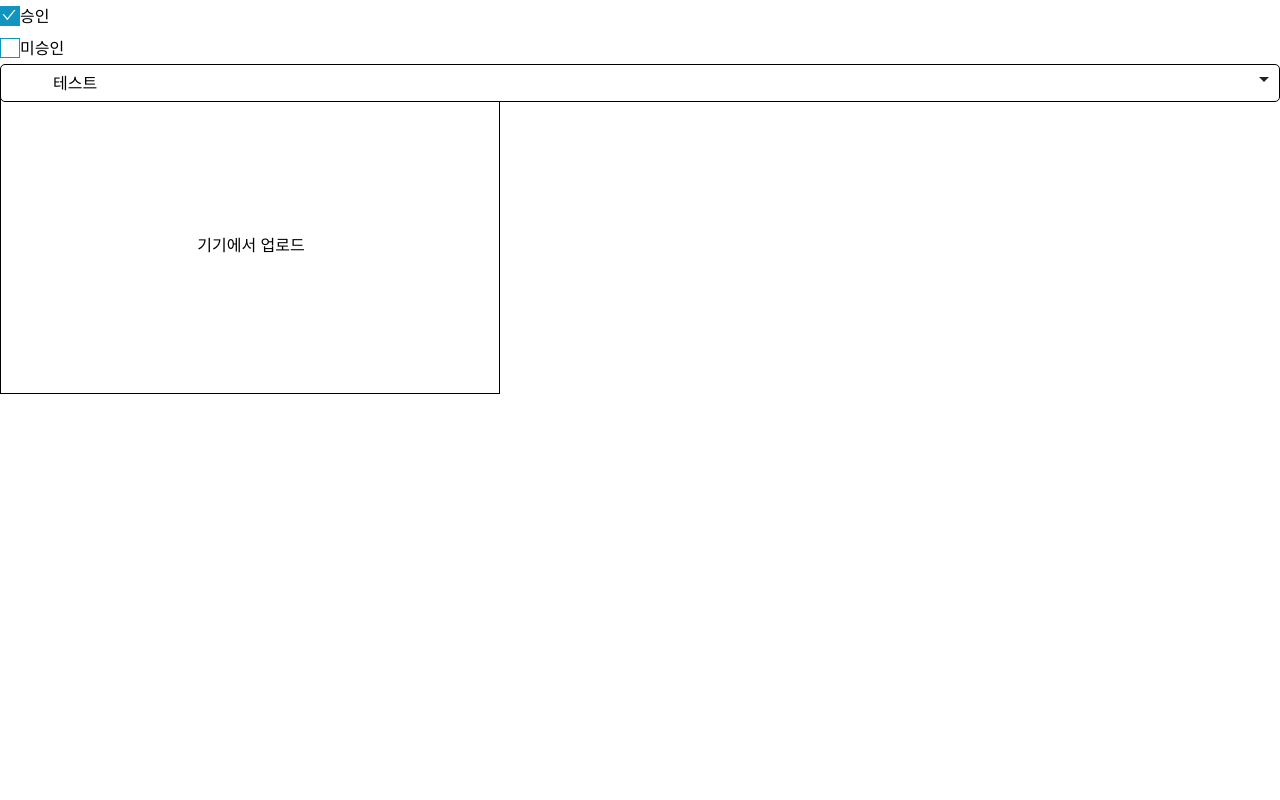
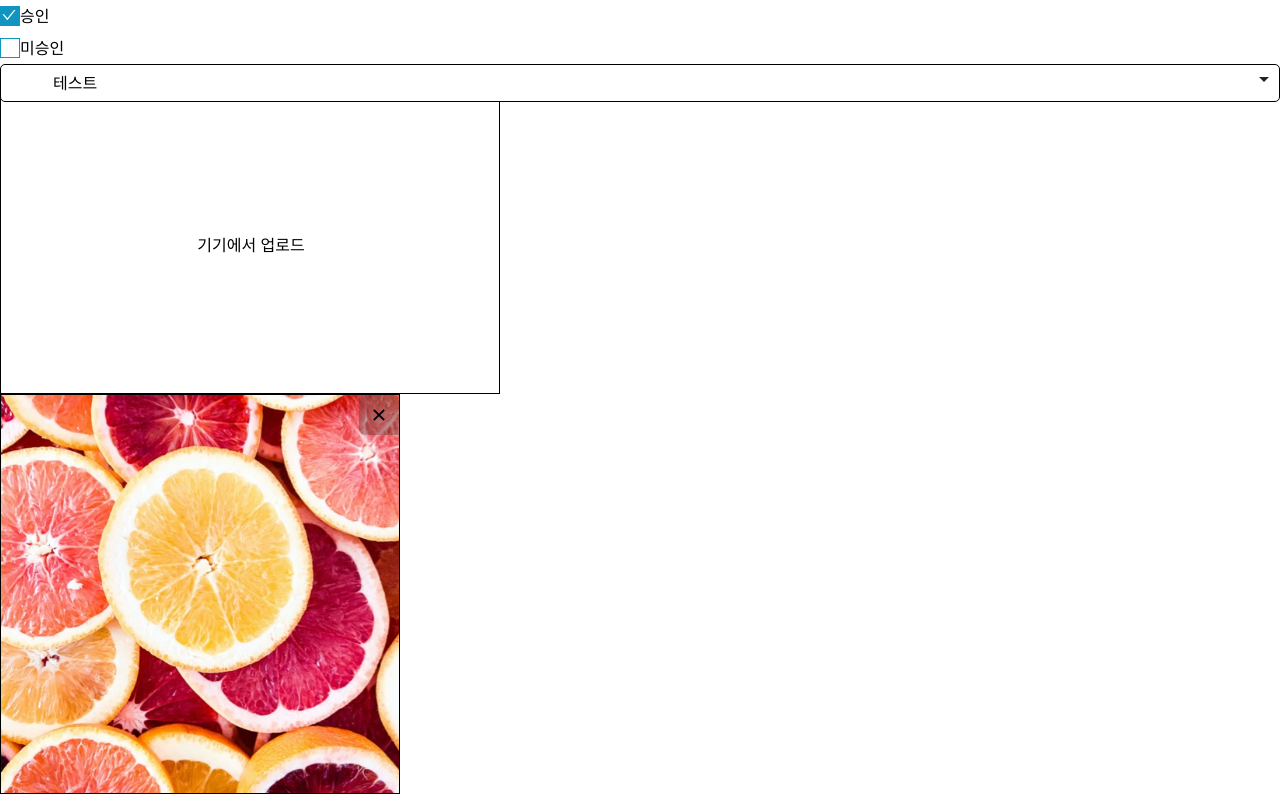
Before and after one commit to katl1314/next-shopping, a Next.js app: page /pages in a window 1280 px wide. Built offline with nearby package versions, Linux system fonts and the light colour scheme.

Commit message:
chore: ImagePreview, Dropzone 연동

```diff
--- a/app/components/molecules/Dropzone/index.tsx
+++ b/app/components/molecules/Dropzone/index.tsx
@@ -20,6 +20,7 @@ interface IDropzoneProps {
   files?: File[]; // 입력 파일
   width?: number | string; // 드롭존 너비 number타입이면 px, string타입이면 %도 사용할 수 있다.
   height?: number | string; // 드롭존 높이
+  onChange?: (file: File[]) => void;
 }
 
 type SizeType = { width: number | string; height: number | string };
@@ -45,7 +46,7 @@ const DropdownContent = styled.div<SizeType>`
 `;
 
 const Dropzone = (props: IDropzoneProps) => {
-  const { accept, id, width = '100%', height = 300, files = [] } = props;
+  const { accept, id, width = '100%', height = 300, files = [], onChange } = props;
   const rootRef = useRef<HTMLDivElement>(null); // root영역 접근을 위한 ref
   const inputRef = useRef<HTMLInputElement>(null); // input접근을 위한 ref
   const [fileList, setFileList] = useState<File[]>(files);
@@ -65,6 +66,7 @@ const Dropzone = (props: IDropzoneProps) => {
 
     if (files != undefined) {
       setFileList(files);
+      onChange && onChange(files);
     }
   };
 
@@ -74,6 +76,7 @@ const Dropzone = (props: IDropzoneProps) => {
 
     if (files != undefined) {
       setFileList(files);
+      onChange && onChange(files);
     }
   }, []);
 
@@ -85,6 +88,7 @@ const Dropzone = (props: IDropzoneProps) => {
     return 'tagName' in target;
   };
 
+  // 파일이 drop했을때와 input에서 change되었을때 동작이 상이함.
   const getFilesFromEvent = (
     event: React.DragEvent | React.ChangeEvent,
     accept?: FileType[],
--- /dev/null
+++ b/app/components/molecules/ImagePreview/indes.tsx
@@ -0,0 +1,64 @@
+'use client';
+import { Inter } from 'next/font/google'; // next.js에서 font를 적용시 사용함.
+import Image from 'next/image';
+import { useCallback } from 'react';
+import { RiCloseFill } from 'react-icons/ri';
+import styled from 'styled-components';
+import Box from '@components/layout/Box';
+import Flex from '@components/layout/Flex';
+
+// next.js에서 구글 폰트 적용
+const inter = Inter({ subsets: ['latin'] });
+
+const ImagePreviewContainer = styled(Box)`
+  position: relative;
+  border: 1px solid black;
+  box-sizing: border-box;
+`;
+
+const CloseBox = styled(Flex)`
+  position: absolute;
+  width: 40px;
+  height: 40px;
+  background-color: rgba(44, 44, 44, 0.3);
+  right: 0;
+  border-radius: 0 6px 0 6px;
+  cursor: pointer;
+  top: 0;
+`;
+
+const CloseIcon = () => {
+  return (
+    <>
+      <RiCloseFill size="22" />
+    </>
+  );
+};
+
+interface ImagePreviewProps {
+  width: number;
+  height: number;
+  src?: string; // 이미지 경로
+  alt?: string; // 대체 메시지
+  onRemove?: (src: string) => void; // 이미지 삭제시 콜백 함수
+}
+
+const ImagePreview = (props: ImagePreviewProps) => {
+  const { width, height, src, alt, onRemove } = props;
+
+  const handleClose = useCallback((event: React.MouseEvent) => {
+    event.preventDefault();
+    event.stopPropagation();
+    onRemove && src && onRemove(src);
+  }, []);
+  return (
+    <ImagePreviewContainer width={`${width}px`} height={`${width}px`} className={inter.className}>
+      {typeof src === 'string' && <Image src={src} alt={alt ?? ''} width={width} height={height} />}
+      <CloseBox onClick={handleClose} alignItems="center" justifyContent="center">
+        <CloseIcon />
+      </CloseBox>
+    </ImagePreviewContainer>
+  );
+};
+
+export default ImagePreview;
--- /dev/null
+++ b/app/pages/Text.tsx
@@ -0,0 +1,38 @@
+'use client';
+import { useState } from 'react';
+import Dropzone from '../components/molecules/Dropzone';
+import ImagePreview from '../components/molecules/ImagePreview/indes';
+
+const Test = () => {
+  const handleFileChange = (file: File[]) => {
+    const image = file[0];
+    const reader = new FileReader();
+    // eslint-disable-next-line @typescript-eslint/no-explicit-any
+    reader.onload = (e: any) => {
+      const blob = new Blob([new Uint8Array(e.target.result)], { type: image.type });
+      const url = URL.createObjectURL(blob);
+      setImageSrc(url);
+    };
+    reader.readAsArrayBuffer(image);
+  };
+
+  const handlePreviewRemove = (src: string) => {
+    setImageSrc(prevSrc => (prevSrc === src ? '' : prevSrc));
+  };
+
+  const [imageSrc, setImageSrc] = useState<string>('/images/1.jpg');
+
+  return (
+    <>
+      <Dropzone id="dropzone" width={500} height={300} onChange={handleFileChange}></Dropzone>
+      <ImagePreview
+        width={400}
+        height={300}
+        src={imageSrc}
+        onRemove={handlePreviewRemove}
+      ></ImagePreview>
+    </>
+  );
+};
+
+export default Test;
--- a/app/pages/page.tsx
+++ b/app/pages/page.tsx
@@ -1,14 +1,9 @@
 import { Metadata } from 'next';
-// import Button from '../components/atoms/Button';
-// import Input from '../components/atoms/Input';
-// import ShapeImage from '../components/atoms/ShapeImage';
 import Checkbox from '../components/molecules/Checkbox';
 import Dropdown from '../components/molecules/Dropdown';
-import Dropzone from '../components/molecules/Dropzone';
-// import Box from '@components/layout/Box';
-// import Flex from '@components/layout/Flex';
-// import Grid from '@components/layout/Grid';
+import Text from './Text';
 
+// metadata를 사용하여 페이지에 정보를 추가하려면 ssg + ssr + isr만 제공함
 export const metadata: Metadata = {
   title: 'wrapper Components 테스트',
 };
@@ -21,34 +16,10 @@ const dropdownItem = [
 export default function Page() {
   return (
     <div>
-      {/* <Box width="200px" height="300px" marginTop="10px" backgroundColor="secondary">
-        <span>Box 테스트</span>
-      </Box>
-      <Flex width="200px" height="300px">
-        <span>Flex 테스트</span>
-      </Flex>
-      <Grid gridTemplateColumns="auto 200px 2fr" gridTemplateRows="30px 30px 30px" gridGap="16px">
-        <span>테스트1</span>
-        <span>테스트2</span>
-        <span>테스트3</span>
-        <span>테스트4</span>
-        <span>테스트5</span>
-        <span>테스트6</span>
-        <span>테스트7</span>
-        <span>테스트8</span>
-        <span>테스트9</span>
-      </Grid>
-      <Button variant="secondary">테스트</Button> */}
-      {/* <Input type="text" hasBorder={true} maxLength={10} color="#000"></Input> */}
-      {/* Next13에서는 public 폴더에 static asset을 추가한다. src으로 참조시 public기준으로 참조가능. */}
-      {/* <Flex justifyContent="space-around">
-        <ShapeImage src="/images/1.jpg" shape="circle" alt="과일" width={100} height={100} />
-        <ShapeImage src="/images/2.jpg" shape="circle" alt="과일" width={100} height={100} />
-      </Flex> */}
       <Checkbox checkLabel="승인" unCheckLabel="미승인" checked={true}></Checkbox>
       <Checkbox checkLabel="승인" unCheckLabel="미승인" checked={false}></Checkbox>
       <Dropdown id="combo" items={dropdownItem} placeholder="테스트"></Dropdown>
-      <Dropzone id="dropzone" width={500} height={300} accept={['text/plain']}></Dropzone>
+      <Text />
     </div>
   );
 }
```
